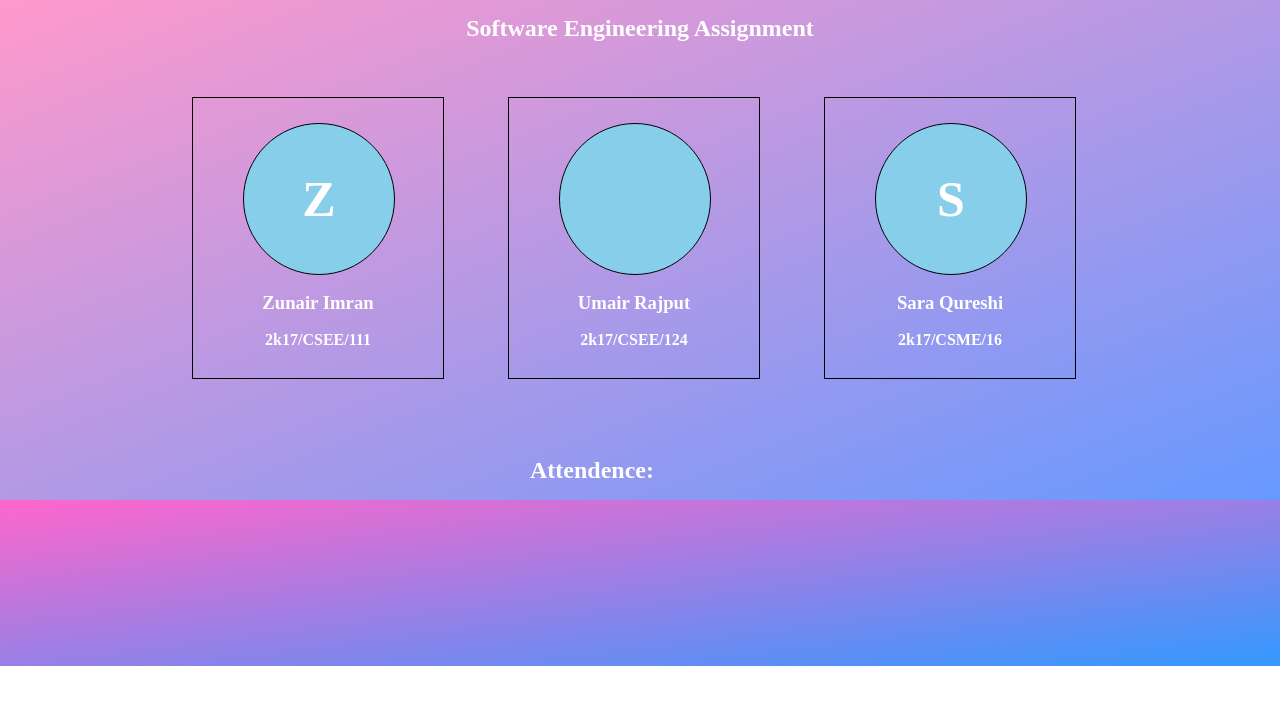
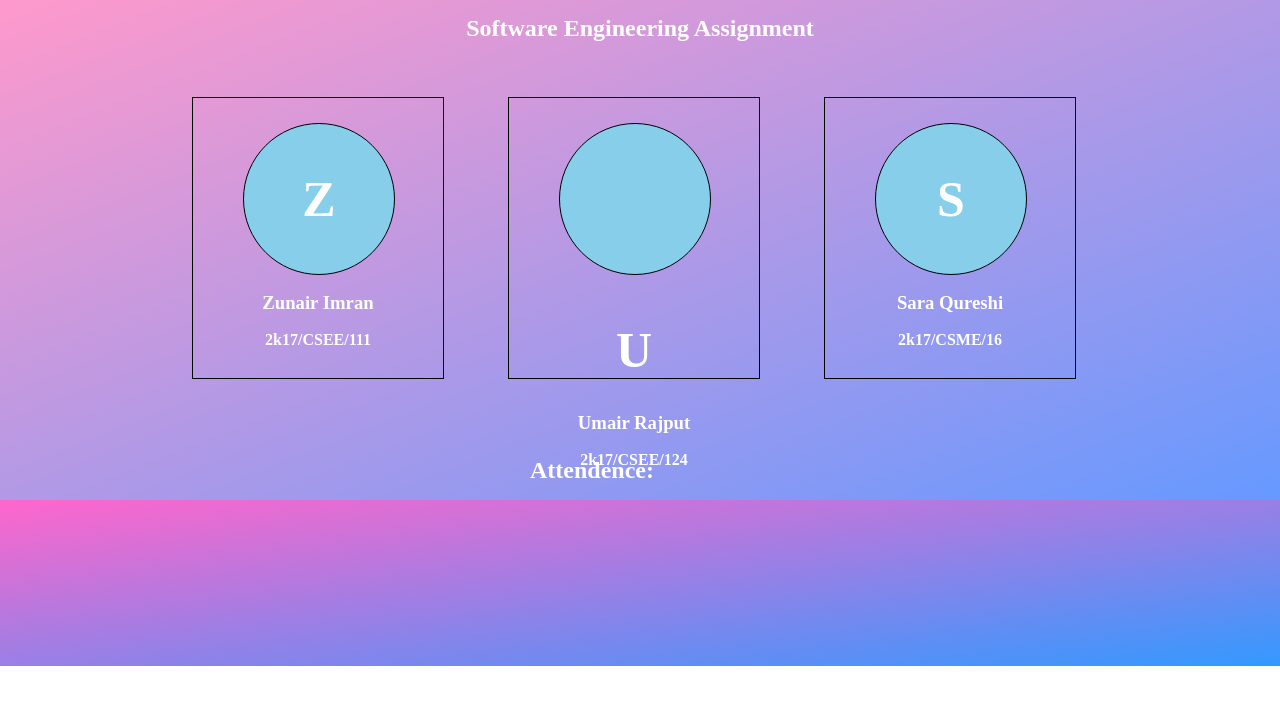
Before and after one commit to zunairshaikh/stattendence, a plain HTML site: page index.html in a window 1280 px wide. Drawn offline with Linux system fonts and the light colour scheme.

Commit message:
Added my data

```diff
--- a/index.html
+++ b/index.html
@@ -19,6 +19,7 @@
 		</div>
 		<div class="inner_box2" onclick="u()">
 			<div id="image2"></div>
+			<h1 id="i_f"> U </h1>
 			<h3>Umair Rajput</h3>
 			<h4>2k17/CSEE/124</h4>
 		</div>
```
